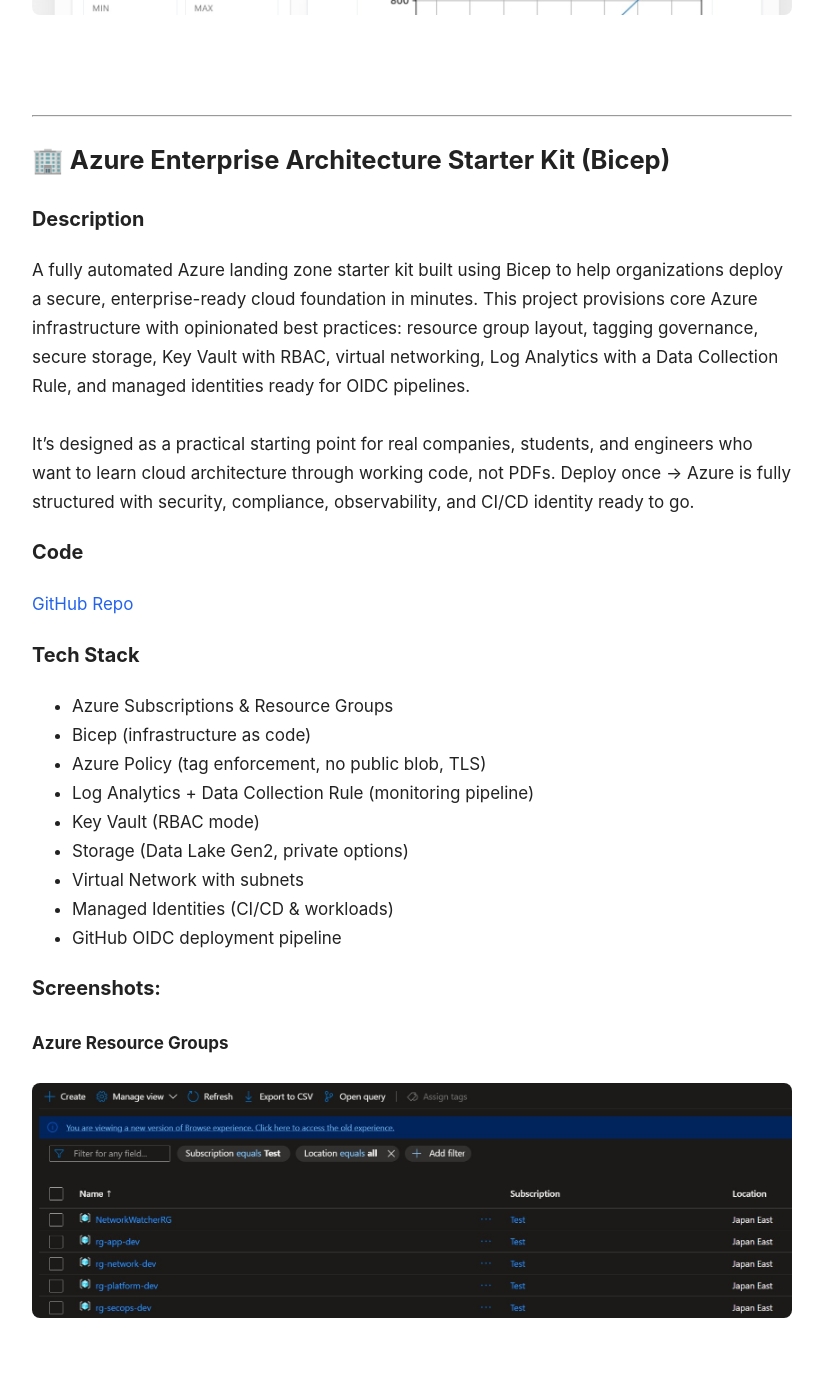
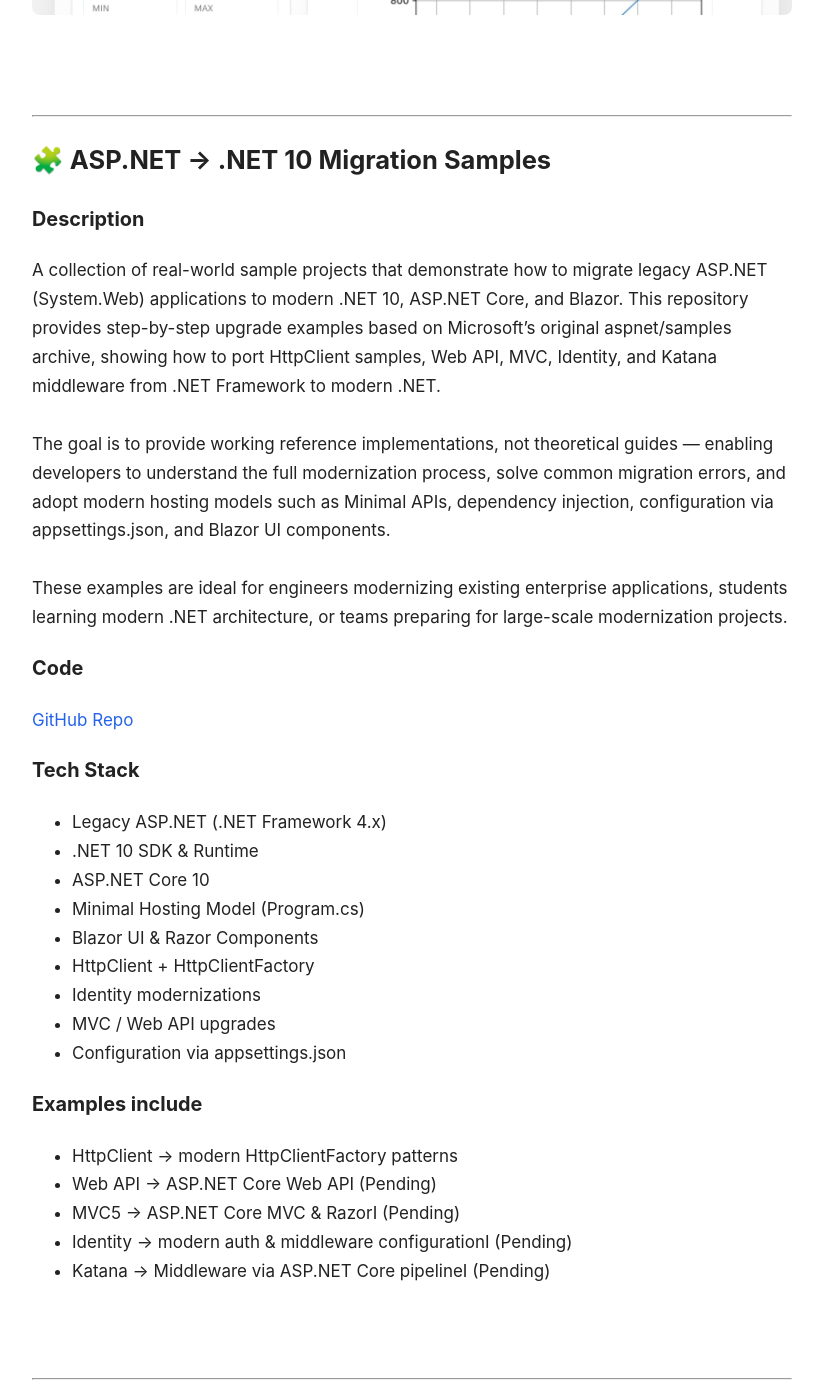
Before and after one commit to swallace100/swallace100.github.io, a Jekyll site: the page built from index.md, in a window 1280 px wide and 1400 px high, scrolled down 2324 px. Shown: the whole window, without its empty margins (228-1051 px from the left). Built offline with Jekyll 4.4.1, drawn with Linux system fonts in a browser that asks for light colours; some of the changed text lies outside the part shown.

Commit message:
add dotnet repo

```diff
--- a/index.md
+++ b/index.md
@@ -20,7 +20,7 @@ Welcome. This site showcases a collection of software I’ve built, ranging from
 - [Azure Enterprise Architecture Starter Kit (Bicep)](#-azure-enterprise-architecture-starter-kit-bicep)
 - [Custom-trained Phi-3 agents orchestrated with LangChain](#-custom-trained-phi-3-agents-orchestrated-with-langchain)
 - [.NET CI/CD Pipeline using GitHub Actions and Docker Compose](#-.net-ci-cd-pipeline-with-docker--github-actions)
-- [Legacy ASP.NET to .NET 10 Upgrade](#-chatgpt-powered-twitch-bot-with-logging)
+- [ASP.NET → .NET 10 Migration Samples](#-asp.net--.net-10-migration-samples)
 - [Seasonal Ramen Chef AI Agent (Ruby + OpenAI)](#-seasonal-ramen-chef-ai-agent-ruby--openai)
 
 ---
@@ -61,37 +61,40 @@ This project highlights:
 
 ---
 
-## 🏢 Azure Enterprise Architecture Starter Kit (Bicep)
+## 🧩 ASP.NET → .NET 10 Migration Samples
 
 ### Description
 
-A fully automated Azure landing zone starter kit built using Bicep to help organizations deploy a secure, enterprise-ready cloud foundation in minutes.
-This project provisions core Azure infrastructure with opinionated best practices: resource group layout, tagging governance, secure storage, Key Vault with RBAC, virtual networking, Log Analytics with a Data Collection Rule, and managed identities ready for OIDC pipelines.
+A collection of real-world sample projects that demonstrate how to migrate legacy ASP.NET (System.Web) applications to modern .NET 10, ASP.NET Core, and Blazor.
+This repository provides step-by-step upgrade examples based on Microsoft’s original aspnet/samples archive, showing how to port HttpClient samples, Web API, MVC, Identity, and Katana middleware from .NET Framework to modern .NET.
 <br/><br/>
-It’s designed as a practical starting point for real companies, students, and engineers who want to learn cloud architecture through working code, not PDFs.
-Deploy once → Azure is fully structured with security, compliance, observability, and CI/CD identity ready to go.
+The goal is to provide working reference implementations, not theoretical guides — enabling developers to understand the full modernization process, solve common migration errors, and adopt modern hosting models such as Minimal APIs, dependency injection, configuration via appsettings.json, and Blazor UI components.
+<br/><br/>
+These examples are ideal for engineers modernizing existing enterprise applications, students learning modern .NET architecture, or teams preparing for large-scale modernization projects.
 
 ### Code
 
-[GitHub Repo](https://github.com/swallace100/azure-enterprise-architecture-starter-kit)
+[GitHub Repo](https://github.com/swallace100/aspdotnet-dotnet-upgrade)
 
 ### Tech Stack
 
-- Azure Subscriptions & Resource Groups
-- Bicep (infrastructure as code)
-- Azure Policy (tag enforcement, no public blob, TLS)
-- Log Analytics + Data Collection Rule (monitoring pipeline)
-- Key Vault (RBAC mode)
-- Storage (Data Lake Gen2, private options)
-- Virtual Network with subnets
-- Managed Identities (CI/CD & workloads)
-- GitHub OIDC deployment pipeline
+- Legacy ASP.NET (.NET Framework 4.x)
+- .NET 10 SDK & Runtime
+- ASP.NET Core 10
+- Minimal Hosting Model (Program.cs)
+- Blazor UI & Razor Components
+- HttpClient + HttpClientFactory
+- Identity modernizations
+- MVC / Web API upgrades
+- Configuration via appsettings.json
 
-### **Screenshots:**
+### Examples include
 
-#### Azure Resource Groups
-
-![Screenshot 1](images/Azure.jpg)
+- HttpClient → modern HttpClientFactory patterns
+- Web API → ASP.NET Core Web API (Pending)
+- MVC5 → ASP.NET Core MVC & RazorI (Pending)
+- Identity → modern auth & middleware configurationI (Pending)
+- Katana → Middleware via ASP.NET Core pipelineI (Pending)
 
 <br/><br/>
 
@@ -245,7 +248,7 @@ This project highlights:
 - [Azure Enterprise Architecture Starter Kit (Bicep) (JP)](#-azure-enterprise-architecture-starter-kit-bicep-jp)
 - [カスタム学習した Phi-3 エージェントを LangChain でオーケストレーション](#-カスタム学習-phi-3-エージェントと-langchain-によるオーケストレーション)
 - [.NET CI/CD パイプライン（Docker & GitHub Actions）](#-.net-ci-cdパイプラン-docker--github-actions)
-- [Twitch ChatGPT ボット](#-chatgpt-搭載-twitch-ボットチャットログ付き)
+- [ASP.NET → .NET 10 マイグレーション サンプル](#-asp.net--.net-10-マイグレーション-サンプル)
 - [季節のラーメンシェフ AI エージェント（Ruby + OpenAI）](#-季節のラーメンシェフ-ai-エージェントruby--openai)
 
 ---
@@ -388,37 +391,45 @@ Docker と GitHub Actions を活用し、.NET 10 Minimal Web API をビルド・
 | GET    | `/greet/{name}` | パラメータ付きレスポンス例         |
 | GET    | `/swagger`      | インタラクティブ API ドキュメント  |
 
+<br/><br/>
+
 ---
 
-## 🤖 ChatGPT 搭載 Twitch ボット（チャットログ付き）
+## 🧩 ASP.NET → .NET 10 マイグレーション サンプル
 
 ### 概要
 
-OpenAI の GPT モデルを活用し、ジョーク、トリビア、ニックネーム、マイクロストーリー、AI 画像生成 を行う Twitch チャットボット。
-チャットメッセージはチャンネルごと・日付ごとにログファイルとして保存され、オフライン時でも配信の場を盛り上げる存在となる。
+このリポジトリは、レガシーな ASP.NET (System.Web) アプリケーションを 最新の .NET 10 / ASP.NET Core / Blazor へ移行するための、実践的なサンプルプロジェクト集です。
+Microsoft の公式 aspnet/samples アーカイブをベースに、HttpClient、Web API、MVC、Identity、Katana ミドルウェア等を .NET Framework から最新 .NET へ移行する手順とポイント を段階的に示しています。
 <br/><br/>
-当初は TwitchIO 2.x（IRC ベース）を用いて構築されたが、現在は Twitch の最新システム EventSub WebSocket を利用するよう完全に更新済み。これにより、将来的にも安定して利用できる設計となっている。
+理論だけではなく 実際に動作する参考実装 を提供することで、開発者がモダナイゼーションの流れを理解し、よく発生する移行エラーを解決し、Minimal APIs、依存性注入 (DI)、appsettings.json による設定管理、Blazor UI コンポーネント などの 最新アーキテクチャを採用できるよう支援します。
 <br/><br/>
-AI の創造性と Twitch のインタラクティブ性を融合させ、オフライン時でも視聴者を楽しませるコンパニオンとして機能する。
+既存の業務システムを刷新するエンジニア、最新の .NET アーキテクチャを学ぶ学生、または大規模移行プロジェクトに備えるチームに最適です。
 
 ### コード
 
-[GitHub リポジトリ](https://github.com/swallace100/ChatGPT-Powered-Twitch-Bot-With-Logging)
+[GitHub リポジトリ](https://github.com/swallace100/aspdotnet-dotnet-upgrade)
 
-### 技術スタック
+### 技術スタック / Tech Stack
 
-- Python
-- OpenAI API
-- Twitch EventSub WebSocket
-- dotenv
-- Requests
-- WebSockets
+- レガシー ASP.NET (.NET Framework 4.x)
+- .NET 10 SDK & Runtime
+- ASP.NET Core 10
+- Minimal Hosting Model (Program.cs)
+- Blazor UI & Razor Components
+- HttpClient + HttpClientFactory
+- Identity の最新化
+- MVC / Web API のアップグレード
+- appsettings.json による設定管理
 
-### スクリーンショット
+### 含まれるサンプル例
 
-#### チャット応答例
+- HttpClient → 最新 HttpClientFactory パターン
+- Web API → ASP.NET Core Web API への移行 (作業中)
+- MVC5 → ASP.NET Core MVC & Razor への移行 (作業中)
+- Identity → 最新認証 & ミドルウェア構成 (作業中)
+- Katana → ASP.NET Core ミドルウェア パイプライン (作業中)
 
-<img src="images/Twitch_Chat_Bot.jpg" alt="Twitch Chat Bot" width="400"/>
 <br/><br/>
 
 ---
```
